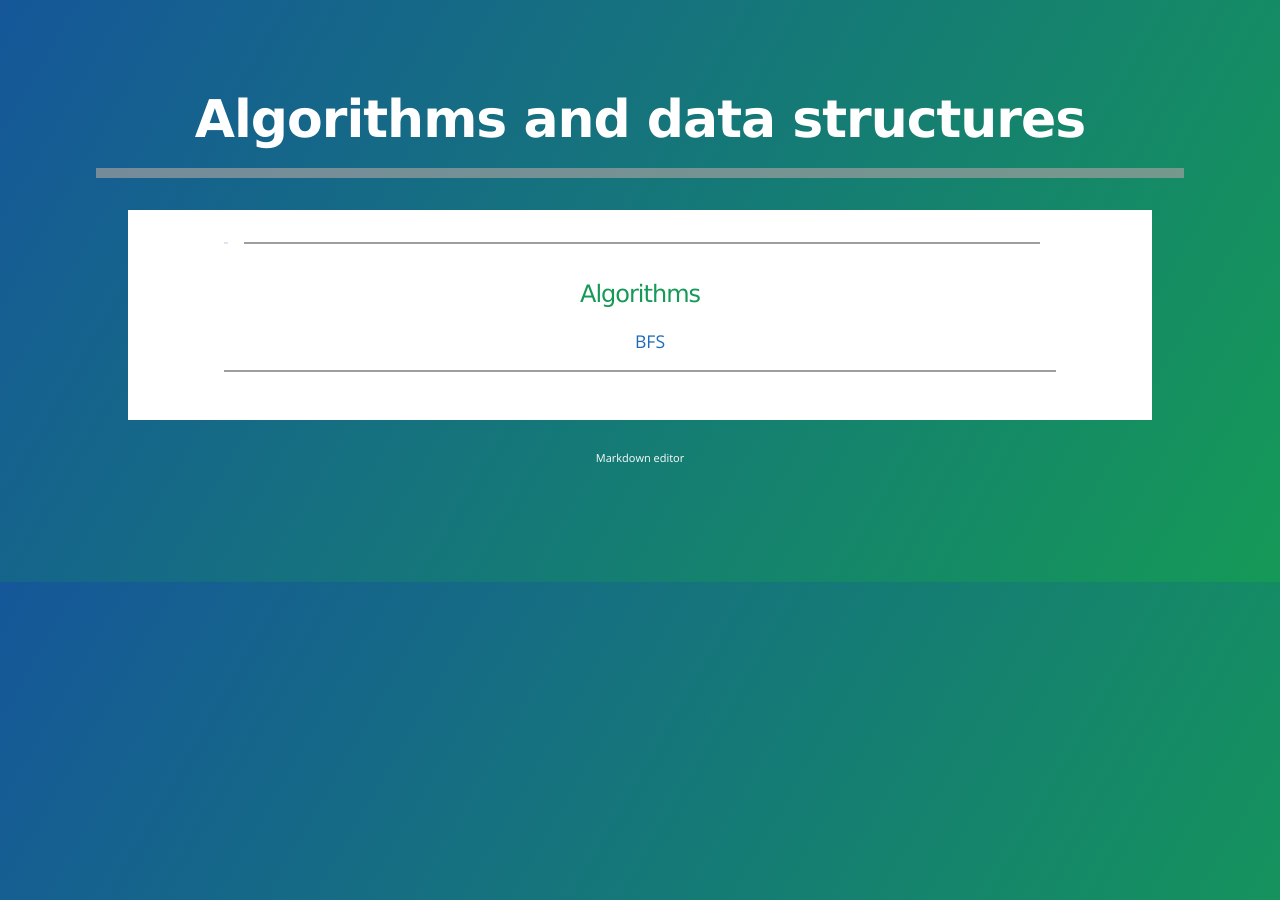
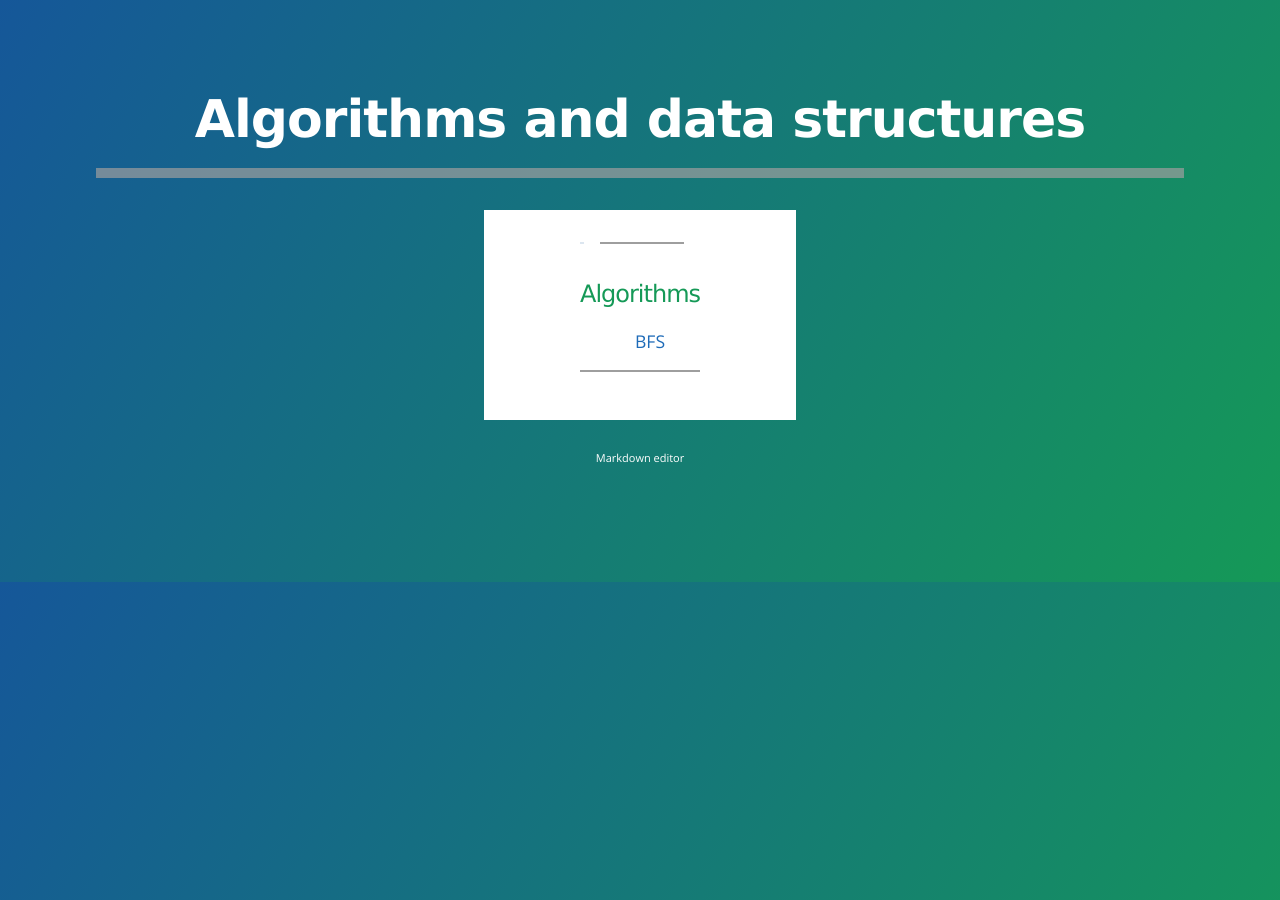
Before and after one commit to Nimitha-jagadeesha/Al-Ds, a Jekyll site: the page built from index.md, in a window 1280 px wide. Built offline with Jekyll 4.4.1, drawn with Linux system fonts in a browser that asks for light colours; the repository's description, which GitHub fills in, is left out; grey boxes are pictures that could not be loaded.

Commit message:
Update default.html

```diff
--- a/_layouts/default.html
+++ b/_layouts/default.html
@@ -26,7 +26,7 @@
       <h2 class="project-tagline">{{ page.description | default: site.description | default: site.github.project_tagline }}</h2>
     </header>
 
-    <main id="content" class="main-content" role="main" style="background-color:white">
+    <main id="content" class="main-content" role="main" style="background-color:white;display:inline-block">
       {{ content }}
 
     </main>
```
